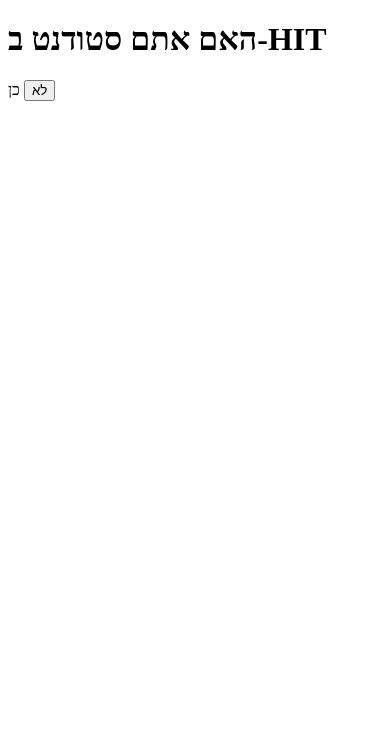
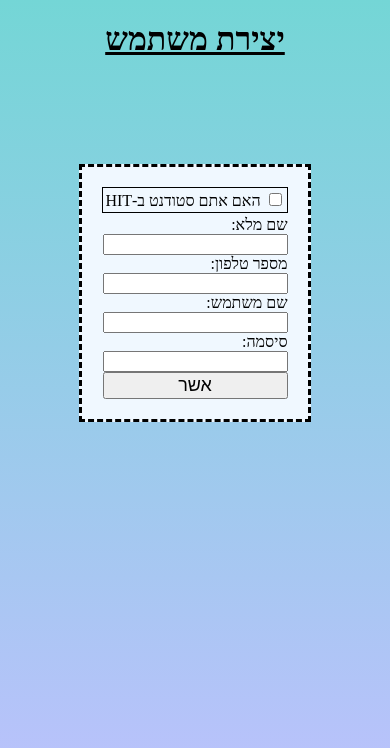
Before and after one commit to AntonGorov195/EduHITZone, a plain HTML site: page createAccount/createAccount.html in a window 390 px wide. Drawn offline with Linux system fonts and the light colour scheme.

Commit message:
Added create account page

```diff
--- /dev/null
+++ b/common.css
@@ -0,0 +1,11 @@
+/* reusable colors */
+:root{
+    --color-background-btn:rgb(194, 218, 255);
+    --color-background-btn-hover:rgb(116, 172, 111);
+}
+
+body,html {
+	min-height: 100vh;
+	margin: 0;
+	background: linear-gradient(rgb(116, 214, 214),rgb(192, 192, 255));
+}
--- a/createAccount/createAccount.css
+++ b/createAccount/createAccount.css
@@ -2,7 +2,7 @@
     direction: rtl;
 }
 .name {
-	font-size: 4em;
+	font-size: xx-large;
     text-decoration: underline;
 }
 header {
@@ -10,13 +10,49 @@
 	flex-direction: column;
 	align-items: center;
 }
-.yes-or-no {
+.form-container{
+    display: flex;
+    justify-content: center;
+    margin-top: 10vh;
+}
+form {
+    direction: rtl;
     display: flex;
     flex-direction: column;
-    gap: 20px;
+    align-items: center;
+    text-align: start;
+    gap:3px;
+    padding: 20px;
+    border-style: dashed;
+    background-color: aliceblue;
 }
-.yes-or-no button{
+hr {
+    margin: 0;
+    border-color: black;
+    border-width: 2px;
+}
+form button{
     min-width: 50px;
     font-size: large;
-    margin: auto;
+
 }
+.is-student{
+    border-style: solid;
+    border-width: 1px;
+    padding: 2px;
+}
+.student {
+    padding: 10px;
+    border-style: solid;
+    display: flex;
+    flex-direction: column;
+    gap:2px;
+}
+.other{
+    width: min-content;
+    display:flex;
+    flex-direction: column;
+}
+.form-hidden {
+    display: none;
+}
--- a/createAccount/createAccount.html
+++ b/createAccount/createAccount.html
@@ -6,16 +6,41 @@
     <meta http-equiv='X-UA-Compatible' content='IE=edge'>
     <title>Page Title</title>
     <meta name='viewport' content='width=device-width, initial-scale=1'>
-    <link rel='stylesheet' type='text/css' media='screen' href='isStudent.css'>
+    <link rel='stylesheet' type='text/css' media='screen' href='../common.css'>
+    <link rel='stylesheet' type='text/css' media='screen' href='createAccount.css'>
+    <script defer src="createAccount.js"></script>
 </head>
 
 <body>
     <header>
-        <h1 class="name">האם אתם סטודנט ב-HIT</h1>
+        <h1 class="name">יצירת משתמש</h1>
     </header>
-    <div class="yes-or-no">
-        <a>כן</a>
-        <button>לא</button>
+    <div class="form-container">
+        <form class="yes-or-no" autocomplete="off">
+            <div class="is-student">
+                <input id="is-student-input" type="checkbox">
+                <label>האם אתם סטודנט ב-HIT</label>
+            </div>
+            <div id="student-form" class="student form-hidden">
+                <button id="send-code">שלחו קוד</button>
+                <label>מייל HIT</label>
+                <input>
+                <label>קוד מייל</label>
+                <input>
+            </div>
+            <div class="other">
+                <label>שם מלא:</label>
+                <input>
+                <label>מספר טלפון:</label>
+                <input>
+                <label>שם משתמש:</label>
+                <input>
+                <label>סיסמה:</label>
+                <input type="password">
+                <button>אשר</button>
+            </div>
+        </form>
     </div>
 </body>
+
 </html>
--- /dev/null
+++ b/createAccount/createAccount.js
@@ -0,0 +1,10 @@
+const isStudentInput = document.getElementById("is-student-input");
+const studentForm = document.getElementById("student-form");
+const sendCodeBtn = document.getElementById("send-code");
+
+sendCodeBtn.addEventListener("click", (e) => e.preventDefault());
+isStudentInput.addEventListener("change", isStundentToggle);
+
+function isStundentToggle(event) {
+	studentForm.classList.toggle("form-hidden");
+}
--- a/style.css
+++ b/style.css
@@ -7,13 +7,7 @@
 }
 .logo:hover {
 	/* padding: 10px; */
-	scale: 110%;
-}
-body,
-html {
-	min-height: 100vh;
-	margin: 0;
-	background: linear-gradient(rgb(97, 211, 126),rgb(192, 192, 255));
+	scale: 101%;
 }
 /* Some animation practice */
 @keyframes rainbow {
@@ -21,18 +15,21 @@
 	to {color: rgb(71, 130, 138);}
 }
 .page-header {
-	font-size: 4em;
+	font-size: xx-large;
 	text-decoration: underline;
 	transition-duration: 0.5s;
 
 }
 .page-header:hover {
 	color:rgb(71, 122, 88);
+
+	/* animation test; remove later */
+	animation-name: rainbow;
 	animation-delay: 0.5s;
-	animation-name: rainbow;
 	animation-duration: 1s;
 	animation-iteration-count: infinite;
 	animation-direction: alternate;
+	animation-timing-function: linear;
 }
 header {
 	display: flex;
@@ -55,16 +52,14 @@
 	border-style: solid;
 	border-width: 2px;
 	padding: 1em;
-	background-color: rgb(194, 218, 255);
+	background-color: var(--color-background-btn);
 	transition-duration: 0.5s;
 	text-decoration: none;
-	color: black;
-	border-color: black;
 	margin: 3px;
 }
 .login:hover,
 .login-guest:hover,
 .create-account:hover {
-	background-color: rgb(116, 172, 111);
+	background-color: var(--color-background-btn-hover);
 	margin: 10px;
 }
```
Also changed, not shown: index.html (+2 -1 lines), login/login.html (+0 -2 lines).
